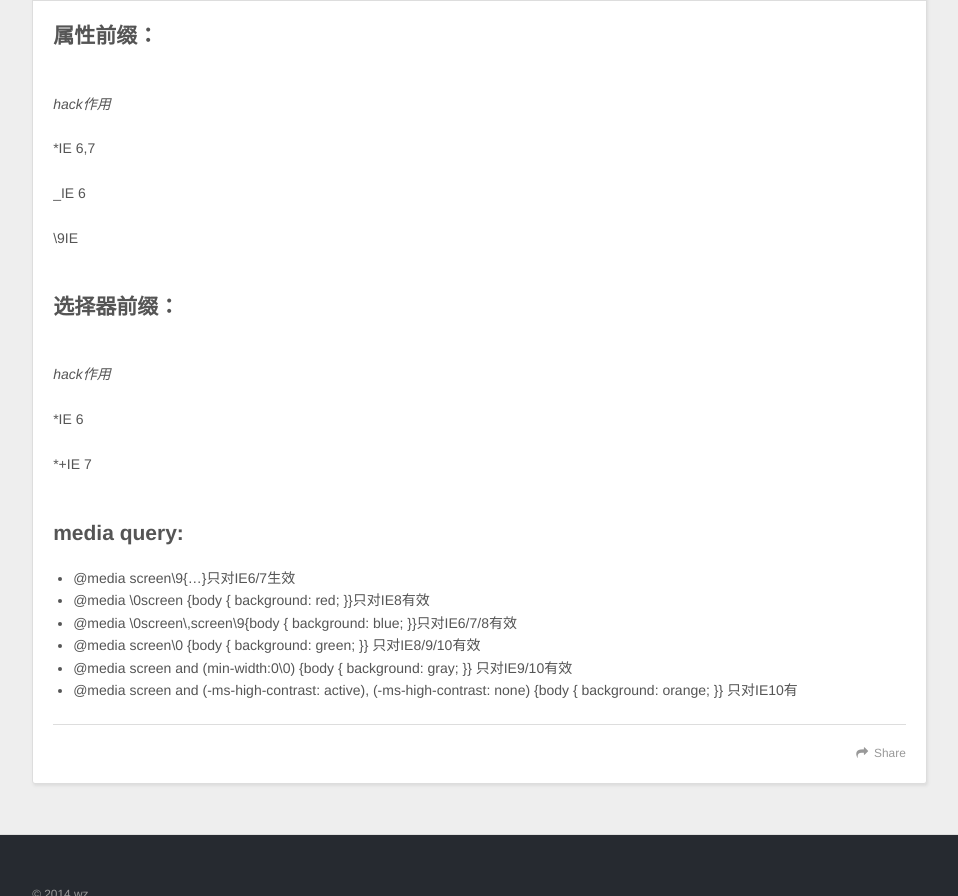
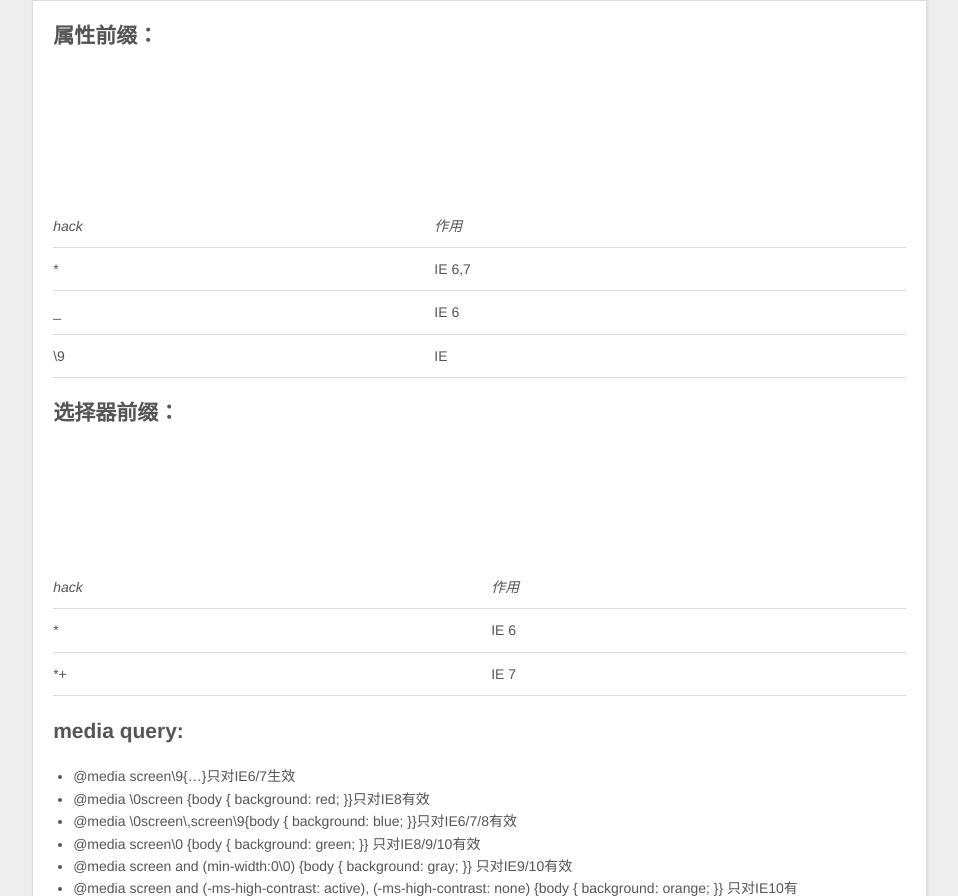
Before and after one commit to w7121544/w7121544.github.io, a plain HTML site: page 2014/11/05/new-post/index.html in a window 1280 px wide. Shown: the part 1069-1965 px from the top of the page, without its empty margins (8-966 px from the left). Drawn offline with nearby package versions, Linux system fonts and the light colour scheme.

Commit message:
Site updated: 2014-11-05 00:49:19

```diff
--- a/2014/11/05/new-post/index.html
+++ b/2014/11/05/new-post/index.html
@@ -151,18 +151,11 @@
 这段文字只在非IE浏览器显示
 &lt;![endif]--&gt;</span>
 </code></pre><h2 id="属性前缀：">属性前缀：</h2>
-<p><table></table></p>
-<p><tbody></tbody></p>
-<p><tr><td><em>hack</em></td><td><em>作用</em></td></tr></p>
-<p><tr><td>*</td><td>IE 6,7</td></tr></p>
-<p><tr><td>_</td><td>IE 6</td></tr></p>
-<p><tr><td>\9</td><td>IE</td></tr><br><br></p>
+<table><br><tbody><br><tr><td><em>hack</em></td><td><em>作用</em></td></tr><br><tr><td>*</td><td>IE 6,7</td></tr><br><tr><td>_</td><td>IE 6</td></tr><br><tr><td>\9</td><td>IE</td></tr><br></tbody><br></table>
+
 <h2 id="选择器前缀：">选择器前缀：</h2>
-<p><table></table></p>
-<p><tbody></tbody></p>
-<p><tr><td><em>hack</em></td><td><em>作用</em></td></tr></p>
-<p><tr><td>*</td><td>IE 6</td></tr></p>
-<p><tr><td>*+</td><td>IE 7</td></tr><br><br></p>
+<table><br><tbody><br><tr><td><em>hack</em></td><td><em>作用</em></td></tr><br><tr><td>*</td><td>IE 6</td></tr><br><tr><td>*+</td><td>IE 7</td></tr><br></tbody><br></table>
+
 <h2 id="media_query:">media query:</h2>
 <ul>
 <li>@media screen\9{…}只对IE6/7生效</li>
```
Also changed, not shown: index.html (+4 -11 lines).
